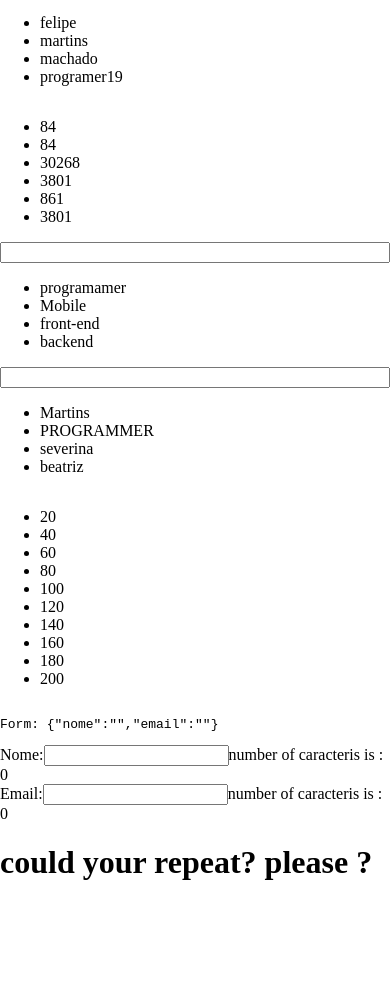
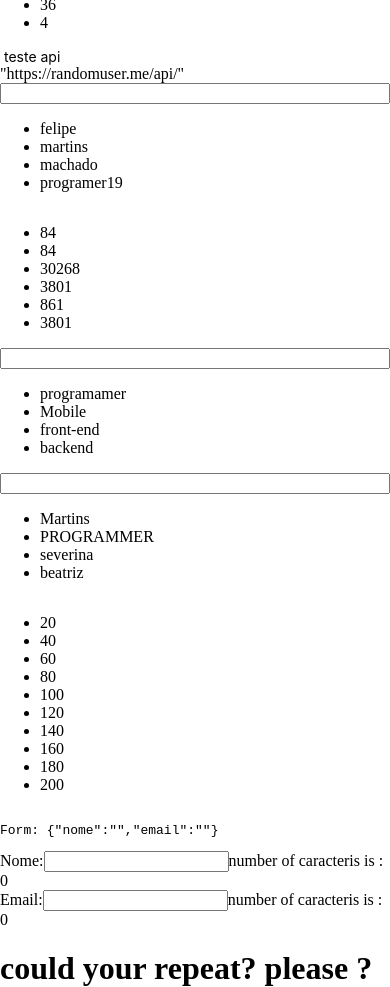
Before and after one commit to felipe-programador-18/CALCULADORA-REACT-NATIVE, a React Native app in the folder calculadora/: screen / in a window 390 px wide. Before the commit the page ends 881 px from the top, so only its background shows below. Built offline with nearby package versions, Linux system fonts and the light colour scheme; no server answers.

Commit message:
c21-practice more little bit map

```diff
--- a/calculadora/App.js
+++ b/calculadora/App.js
@@ -39,6 +39,12 @@ const interative = ['felipe', 'martins', 'machado', 'programer19']
 const Meeting = ['Martins','PROGRAMMER', 'severina','beatriz']
 const Pesquisa = ['programamer', 'Mobile', 'front-end','backend']
 
+
+const PraticeRember = [1,2,3,5,5,567,2,4,6,2]
+const Pure = PraticeRember.map((PraticeRember) => {
+     return <li> {PraticeRember**2} </li>
+})
+
 export default function App(){
   const [form, setform] = useState({
     nome:'',
@@ -75,6 +81,9 @@ export default function App(){
 
   return (
     <View style= {styles.container}>
+
+      <ul> {Pure}</ul>
+
       <Text> teste api</Text>
       {JSON.stringify(data)}
 
```
